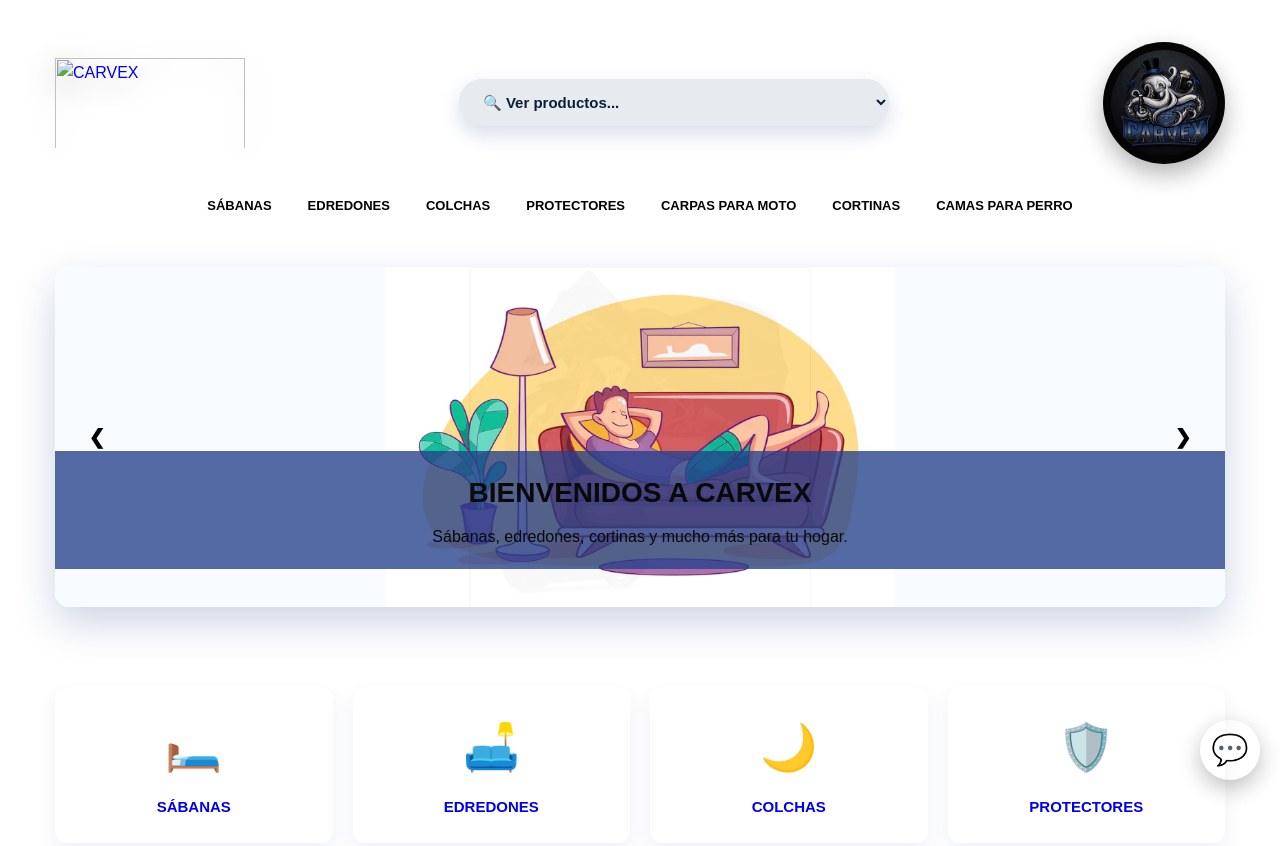
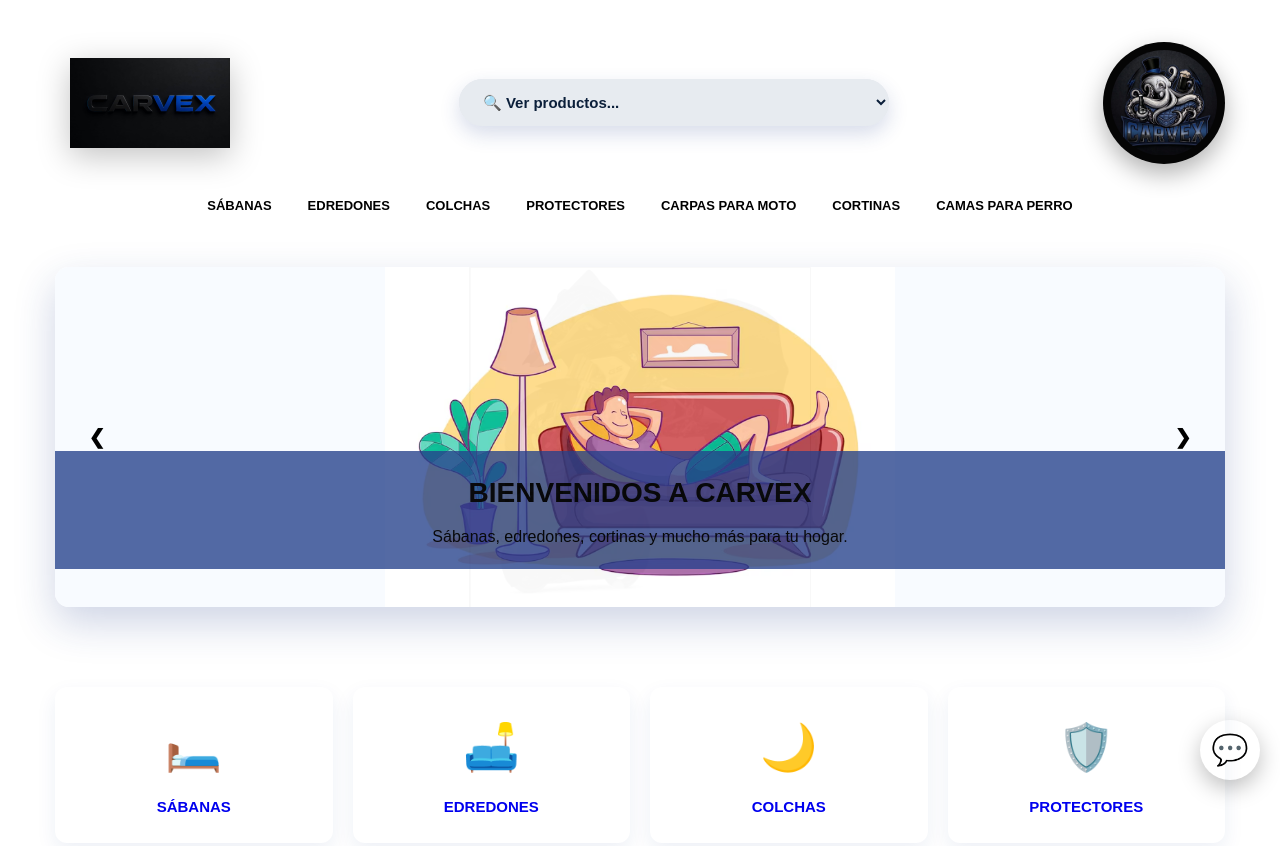
Before and after one commit to carvexorg/carvex, a plain HTML site: page index.html in a window 1280 px wide. Shown: the top 846 px of the page. Drawn offline with Linux system fonts and the light colour scheme; files whose address does not match are found by name.

Commit message:
Update index.html

```diff
--- a/index.html
+++ b/index.html
@@ -11,7 +11,7 @@
     <header class="main-header">
         <div class="container header-content">
             <div class="logo">
-                 <a href="#inicio"><img class="brand-image" src="imagenes/letras.png" alt="CARVEX"></a>
+                 <a href="#inicio"><img class="brand-image" src="imagenes/letras.jpeg" alt="CARVEX"></a>
             </div>
             <div class="search-bar">
                 <select class="category-select" onchange="if(this.value){document.getElementById(this.value).scrollIntoView({behavior:'smooth'})}">
```
